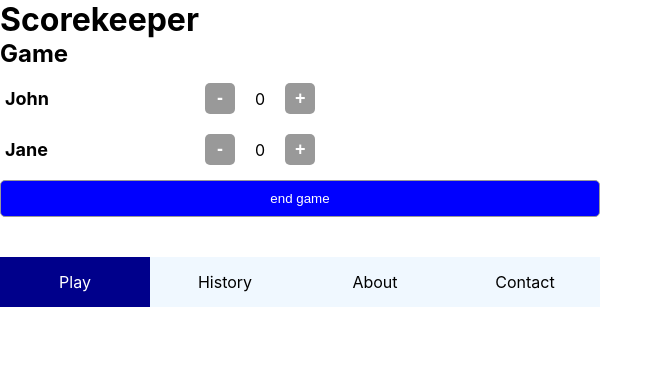
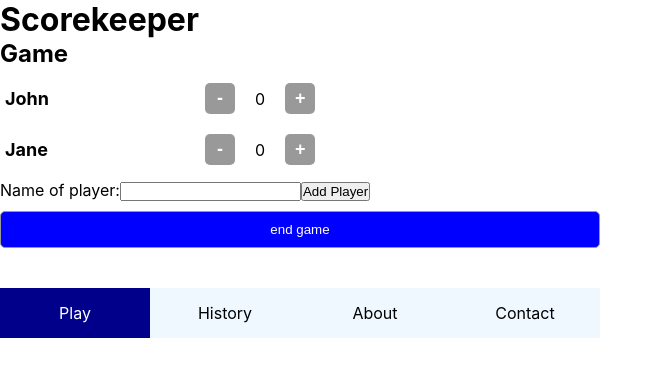
Before and after one commit to SLS-BLN/my_score, a React (Create React App) app: page / in a window 1280 px wide. Shown: the top 376 px of the page, without its empty margins (0-663 px from the left). Built offline with nearby package versions, Linux system fonts and the light colour scheme.

Commit message:
addPlayer form

```diff
--- /dev/null
+++ b/src/components/Player/AddPlayer.js
@@ -0,0 +1,24 @@
+import { useState } from "react";
+
+export default function AddPlayer() {
+  const [name, setName] = useState("");
+  const handleChange = (event) => {
+    setName(event.target.value);
+  };
+
+  const handleSubmit = (event) => {
+    event.preventDefault();
+    console.log(name);
+    setName("");
+  };
+
+  return (
+    <form onSubmit={handleSubmit}>
+      <label>
+        Name of player:
+        <input type="text" value={name} onChange={handleChange} />
+      </label>
+      <button type="submit">Add Player</button>
+    </form>
+  );
+}
--- a/src/pages/HomePage.js
+++ b/src/pages/HomePage.js
@@ -1,4 +1,5 @@
 import Player from "../components/Player/Player.js";
+import AddPlayer from "../components/Player/AddPlayer.js";
 import Button from "../components/Button/Button";
 
 export default function HomePage({ players }) {
@@ -10,6 +11,7 @@ export default function HomePage({ players }) {
           <Player key={player.id} name={player.name} score={player.score} />
         );
       })}
+      <AddPlayer />
       <Button background={"lightseagreen"}>end game</Button>
     </>
   );
```
Also changed, not shown: 1 other file (tests, documents, lock files or other folders).
